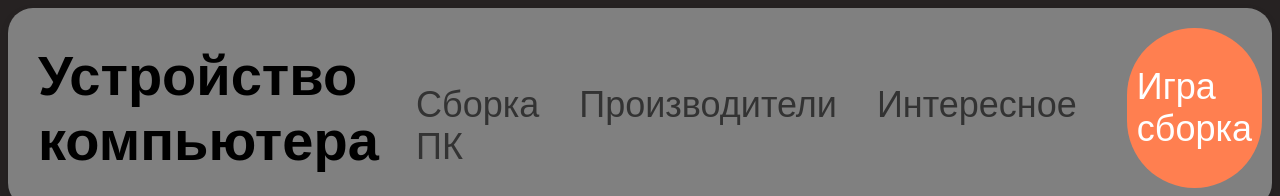
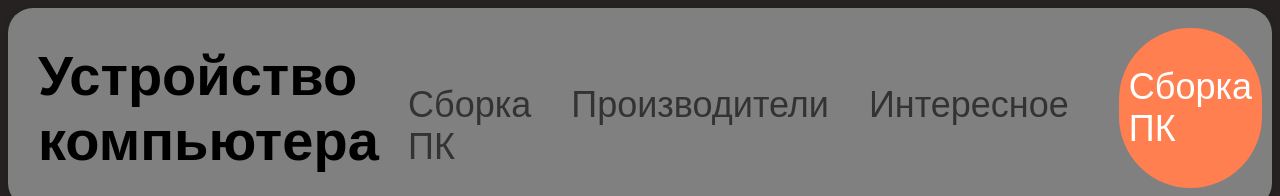
Before and after one commit to gremee/komposbor, a plain HTML site: page igrasbor.html in a window 1280 px wide. Shown: the top 196 px of the page. Drawn offline with Linux system fonts and the light colour scheme.

Commit message:
Update igrasbor.html

```diff
--- a/igrasbor.html
+++ b/igrasbor.html
@@ -17,7 +17,7 @@
 					<li><a href="proizv.html">Производители</a>
 					<li><a href="interes.html">Интересное</a>
 				</ul>
-				<a href="igrasbor.html" class="callback">Игра сборка</a>
+				<a href="igrasbor.html" class="callback">Сборка ПК</a>
 			</div>
 		</div>
 	</nav>
```
